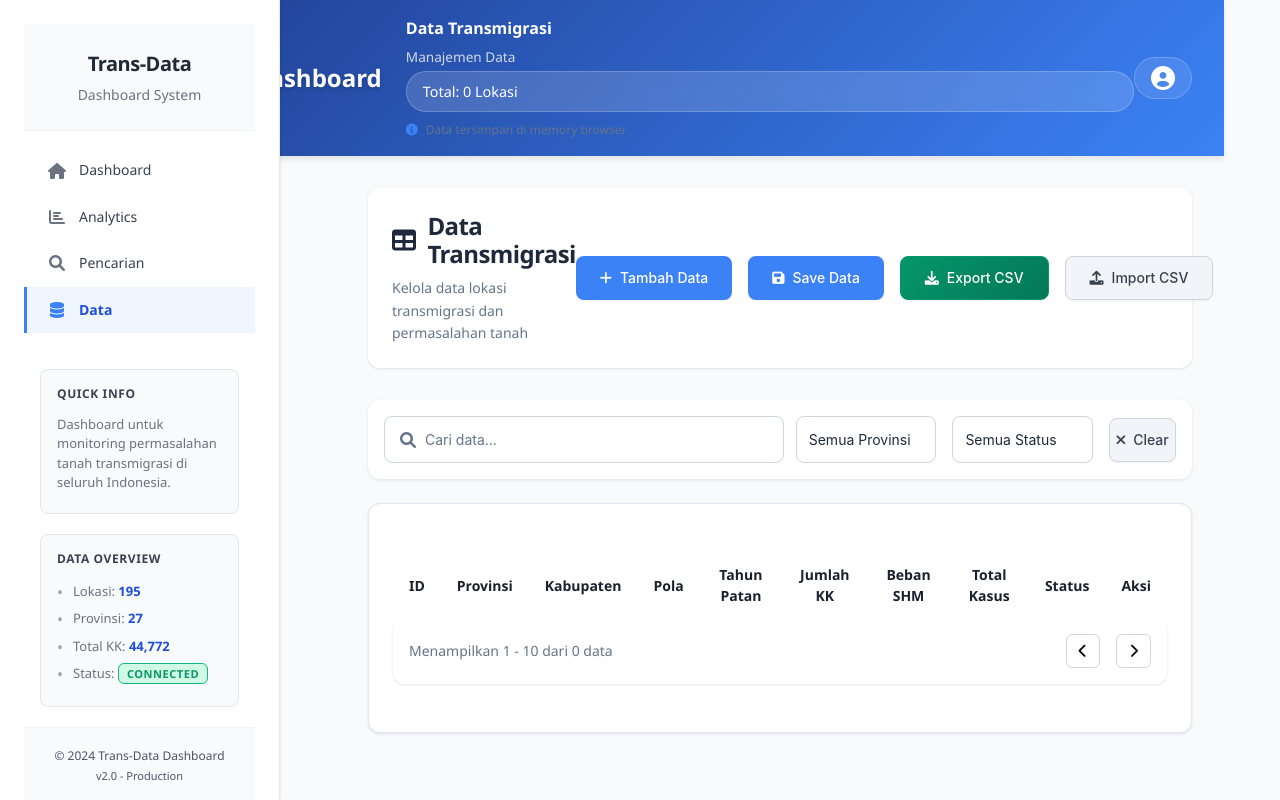
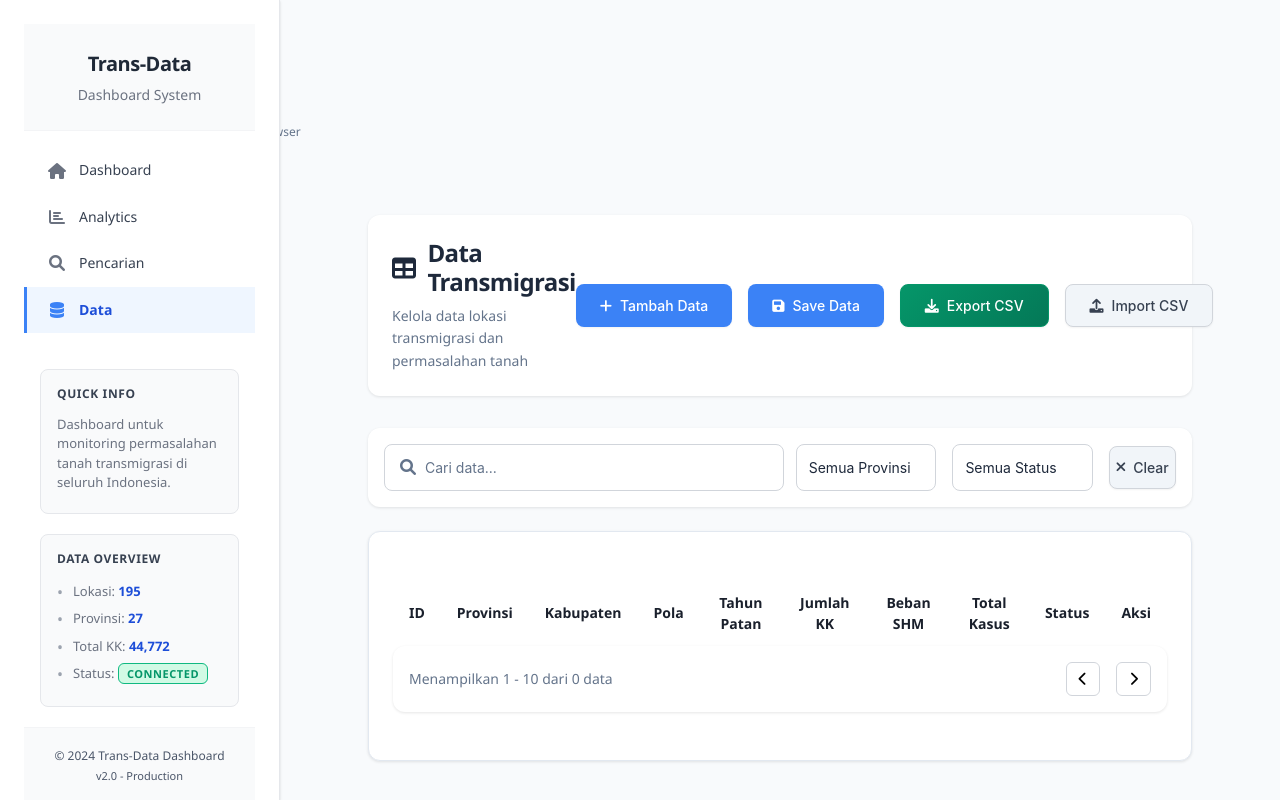
Before and after one commit to abah/PERMASALAHAN-TANAH, a website: page data.html in a window 1280 px wide. Drawn offline with Linux system fonts and the light colour scheme; no server answers.

Commit message:
Fix: Remove double header - Eliminated old header to use only Ultimate Dashboard header

```diff
--- a/styles.css
+++ b/styles.css
@@ -18,105 +18,7 @@ body {
     height: 100vh;
 }
 
-/* Header Styling */
-.header {
-    background: linear-gradient(135deg, #1e3a8a 0%, #3b82f6 100%);
-    color: white;
-    padding: 1rem 2rem;
-    display: flex;
-    justify-content: space-between;
-    align-items: center;
-    box-shadow: 0 4px 6px -1px rgba(0, 0, 0, 0.1);
-    position: relative;
-    z-index: 1000;
-}
-
-.header-left {
-    display: flex;
-    align-items: center;
-    gap: 1.5rem;
-    flex: 1;
-    min-width: 0; /* Allow flex item to shrink */
-}
-
-.logo {
-    font-size: 1.5rem;
-    font-weight: 700;
-    color: #ffffff;
-    text-shadow: 0 2px 4px rgba(0, 0, 0, 0.2);
-    flex-shrink: 0; /* Prevent logo from shrinking */
-}
-
-.project-info {
-    display: flex;
-    flex-direction: column;
-    gap: 0.25rem;
-    min-width: 0; /* Allow text to wrap */
-    flex: 1;
-}
-
-.project-location {
-    font-size: 1rem;
-    font-weight: 600;
-    color: #ffffff;
-    white-space: nowrap;
-    overflow: hidden;
-    text-overflow: ellipsis;
-    max-width: 300px; /* Limit maximum width */
-}
-
-.project-province {
-    font-size: 0.85rem;
-    color: #e2e8f0;
-    opacity: 0.9;
-    white-space: nowrap;
-    overflow: hidden;
-    text-overflow: ellipsis;
-    max-width: 300px; /* Limit maximum width */
-}
-
-.header-right {
-    display: flex;
-    align-items: center;
-    gap: 2rem;
-}
-
-.patent-year {
-    background: rgba(255, 255, 255, 0.15);
-    padding: 0.5rem 1rem;
-    border-radius: 20px;
-    font-size: 0.9rem;
-    font-weight: 500;
-    color: #ffffff;
-    backdrop-filter: blur(10px);
-    border: 1px solid rgba(255, 255, 255, 0.2);
-}
-
-/* User Profile Container */
-.user-profile-container {
-    position: relative;
-}
-
-.user-profile {
-    display: flex;
-    align-items: center;
-    gap: 0.75rem;
-    padding: 0.5rem 1rem;
-    background: rgba(255, 255, 255, 0.1);
-    border-radius: 25px;
-    cursor: pointer;
-    transition: all 0.3s ease;
-    border: 1px solid rgba(255, 255, 255, 0.2);
-    backdrop-filter: blur(10px);
-}
-
-.user-profile:hover {
-    background: rgba(255, 255, 255, 0.2);
-    transform: translateY(-1px);
-}
-
-.user-profile i.fa-user-circle {
-    font-size: 1.5rem;
+/* Header Styling - REMOVED (Using Ultimate Dashboard Header) */
     color: #ffffff;
 }
 
```
Also changed, not shown: index.html (+1 -51 lines).
